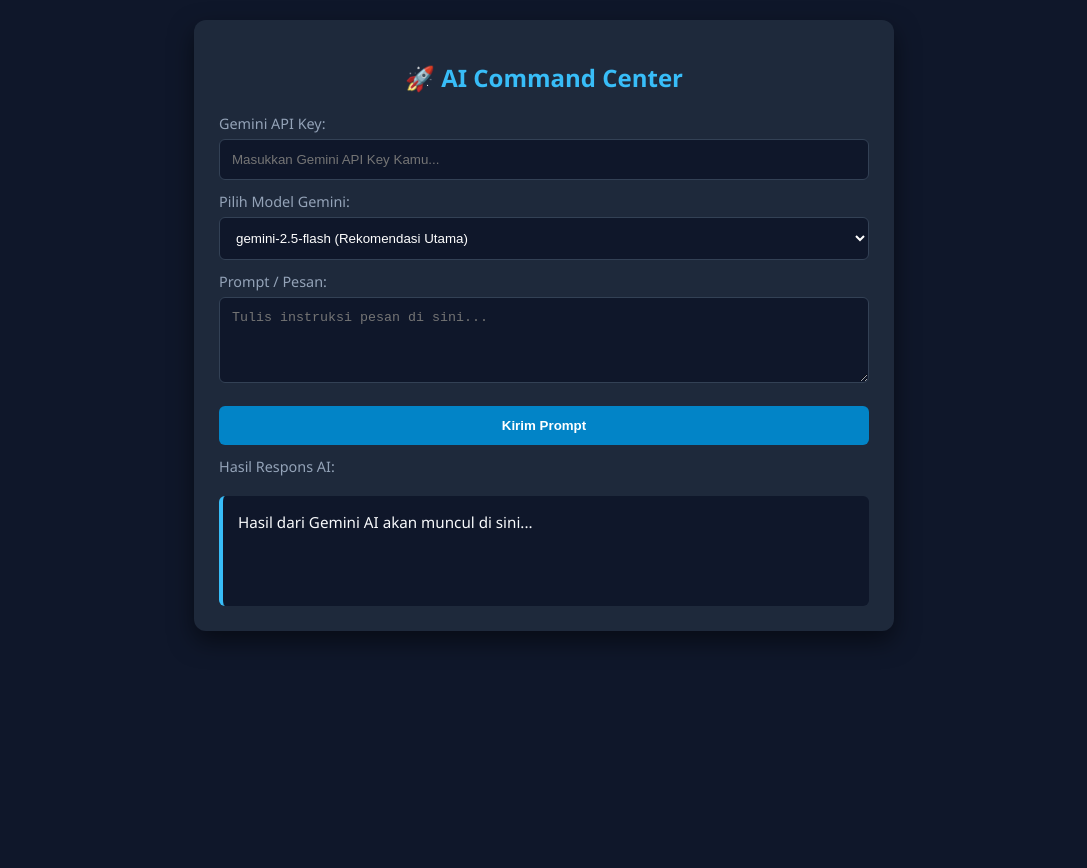
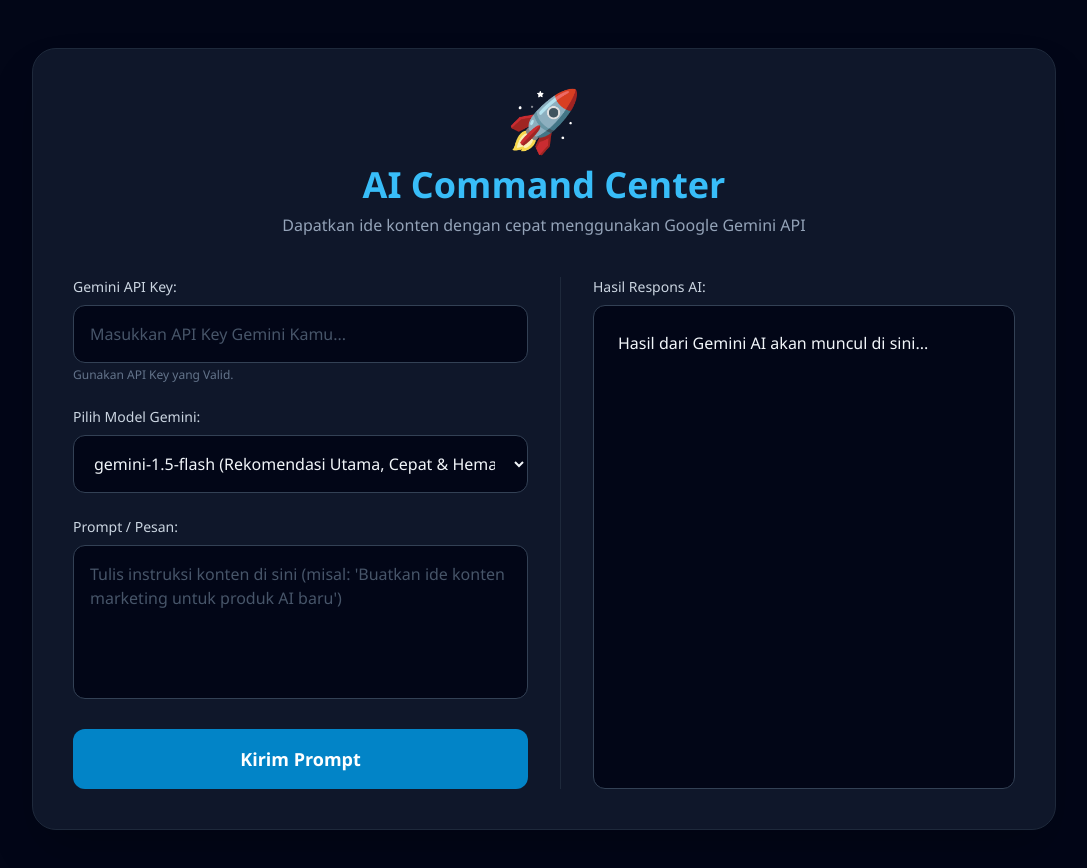
Before and after one commit to fandiyoku-netizen/ai-content-generator, a plain HTML site: page index.html in a window 1280 px wide. Shown: the whole page, without its empty margins (96-1183 px from the left). Before the commit the page ends 800 px from the top, so only its background shows below. Drawn offline with nearby package versions, Linux system fonts and the light colour scheme.

Commit message:
fix: update layout to modern and update API models (gemini-1.5-flash)

```diff
--- a/index.html
+++ b/index.html
@@ -3,39 +3,62 @@
 <head>
   <meta charset="UTF-8">
   <meta name="viewport" content="width=device-width, initial-scale=1.0">
-  <title>AI Content Generator Command Center</title>
+  <title>AI Content Generator Command Center | Fandy Yoku</title>
+  <!-- Menggunakan Tailwind CSS untuk Tampilan Modern -->
+  <script src="https://cdn.tailwindcss.com"></script>
   <style>
-    body { font-family: 'Segoe UI', Tahoma, Geneva, Verdana, sans-serif; background: #0f172a; color: #f8fafc; margin: 0; padding: 20px; display: flex; justify-content: center; }
-    .container { width: 100%; max-width: 650px; background: #1e293b; padding: 25px; border-radius: 12px; box-shadow: 0 10px 25px rgba(0,0,0,0.5); }
-    h1 { color: #38bdf8; font-size: 1.5rem; text-align: center; margin-bottom: 20px; }
-    label { font-size: 0.9rem; color: #94a3b8; display: block; margin-top: 12px; }
-    input, select, textarea { width: 100%; padding: 12px; margin-top: 6px; background: #0f172a; border: 1px solid #334155; border-radius: 6px; color: #fff; box-sizing: border-box; }
-    button { width: 100%; padding: 12px; margin-top: 18px; background: #0284c7; color: white; border: none; border-radius: 6px; font-weight: bold; cursor: pointer; transition: 0.2s; }
-    button:hover { background: #0369a1; }
-    .output { margin-top: 20px; padding: 15px; background: #0f172a; border-radius: 6px; border-left: 4px solid #38bdf8; min-height: 80px; white-space: pre-wrap; font-size: 0.95rem; line-height: 1.5; }
+    body { font-family: 'Segoe UI', Tahoma, Geneva, Verdana, sans-serif; }
+    .custom-scrollbar::-webkit-scrollbar { width: 6px; }
+    .custom-scrollbar::-webkit-scrollbar-thumb { background-color: #334155; border-radius: 3px; }
   </style>
 </head>
-<body>
-  <div class="container">
-    <h1>🚀 AI Command Center</h1>
+<body class="bg-slate-950 text-slate-100 min-h-screen p-6 md:p-12 flex justify-center">
 
-    <label for="apiKey">Gemini API Key:</label>
-    <input type="password" id="apiKey" placeholder="Masukkan Gemini API Key Kamu...">
+  <div class="container max-w-5xl bg-slate-900 p-8 md:p-10 rounded-3xl shadow-2xl border border-slate-800">
+    <header class="text-center mb-10 flex flex-col items-center">
+      <div class="text-6xl mb-4">🚀</div>
+      <h1 class="text-3xl md:text-4xl font-extrabold text-sky-400">AI Command Center</h1>
+      <p class="text-sm md:text-base text-slate-400 mt-2">Dapatkan ide konten dengan cepat menggunakan Google Gemini API</p>
+    </header>
 
-    <label for="modelSelect">Pilih Model Gemini:</label>
-    <select id="modelSelect">
-      <option value="gemini-2.5-flash">gemini-2.5-flash (Rekomendasi Utama)</option>
-      <option value="gemini-2.0-flash">gemini-2.0-flash</option>
-      <option value="gemini-1.5-flash">gemini-1.5-flash</option>
-    </select>
+    <div class="grid grid-cols-1 md:grid-cols-2 gap-8">
 
-    <label for="prompt">Prompt / Pesan:</label>
-    <textarea id="prompt" rows="4" placeholder="Tulis instruksi pesan di sini..."></textarea>
+      <!-- Panel Input -->
+      <div class="space-y-6">
+        <div>
+          <label for="apiKey" class="block text-sm font-medium text-slate-300">Gemini API Key:</label>
+          <input type="password" id="apiKey" placeholder="Masukkan API Key Gemini Kamu..."
+            class="w-full mt-2 p-4 bg-slate-950 border border-slate-700 rounded-xl text-slate-100 placeholder:text-slate-600 focus:border-sky-500 focus:ring-1 focus:ring-sky-500 outline-none transition duration-150">
+          <p class="text-xs text-slate-500 mt-1">Gunakan API Key yang Valid.</p>
+        </div>
 
-    <button onclick="generateContent()">Kirim Prompt</button>
+        <div>
+          <label for="modelSelect" class="block text-sm font-medium text-slate-300">Pilih Model Gemini:</label>
+          <select id="modelSelect" class="w-full mt-2 p-4 bg-slate-950 border border-slate-700 rounded-xl text-slate-100 focus:border-sky-500 focus:ring-1 focus:ring-sky-500 outline-none transition duration-150 cursor-pointer">
+            <option value="gemini-1.5-flash">gemini-1.5-flash (Rekomendasi Utama, Cepat & Hemat)</option>
+            <option value="gemini-1.5-pro">gemini-1.5-pro (Lebih Pintar)</option>
+            <option value="gemini-pro">gemini-pro (Klasik)</option>
+          </select>
+        </div>
 
-    <label>Hasil Respons AI:</label>
-    <div id="result" class="output">Hasil dari Gemini AI akan muncul di sini...</div>
+        <div>
+          <label for="prompt" class="block text-sm font-medium text-slate-300">Prompt / Pesan:</label>
+          <textarea id="prompt" rows="5" placeholder="Tulis instruksi konten di sini (misal: 'Buatkan ide konten marketing untuk produk AI baru')"
+            class="w-full mt-2 p-4 bg-slate-950 border border-slate-700 rounded-xl text-slate-100 placeholder:text-slate-600 focus:border-sky-500 focus:ring-1 focus:ring-sky-500 outline-none transition duration-150 resize-none"></textarea>
+        </div>
+
+        <button onclick="generateContent()" class="w-full p-4 bg-sky-600 hover:bg-sky-500 text-white rounded-xl font-bold text-lg cursor-pointer transition duration-150 flex items-center justify-center space-x-2">
+          <span id="buttonText">Kirim Prompt</span>
+          <span id="loader" class="hidden animate-spin rounded-full h-5 w-5 border-b-2 border-white"></span>
+        </button>
+      </div>
+
+      <!-- Panel Hasil -->
+      <div class="border-l border-slate-800 pl-0 md:pl-8 mt-8 md:mt-0 flex flex-col">
+        <label class="block text-sm font-medium text-slate-300 mb-2">Hasil Respons AI:</label>
+        <div id="result" class="flex-grow p-6 bg-slate-950 border border-slate-700 rounded-xl text-slate-100 min-h-[300px] whitespace-pre-wrap text-base font-normal leading-relaxed custom-scrollbar overflow-y-auto">Hasil dari Gemini AI akan muncul di sini...</div>
+      </div>
+    </div>
   </div>
 
   <script>
@@ -44,11 +67,17 @@
       const selectedModel = document.getElementById('modelSelect').value;
       const prompt = document.getElementById('prompt').value.trim();
       const resultDiv = document.getElementById('result');
+      const buttonText = document.getElementById('buttonText');
+      const loader = document.getElementById('loader');
 
-      if (!apiKey) { alert('Masukkan Gemini API Key!'); return; }
+      if (!apiKey) { alert('Silakan masukkan Gemini API Key yang valid!'); return; }
       if (!prompt) { alert('Prompt tidak boleh kosong!'); return; }
 
+      // Reset hasil dan mulai pemrosesan
       resultDiv.innerText = 'Sedang memproses... ⏳';
+      resultDiv.classList.remove('text-red-400');
+      buttonText.classList.add('hidden');
+      loader.classList.remove('hidden');
 
       try {
         const response = await fetch(`https://generativelanguage.googleapis.com/v1beta/models/${selectedModel}:generateContent?key=${apiKey}`, {
@@ -60,15 +89,26 @@
         });
 
         const data = await response.json();
+
+        // Hentikan pemrosesan
+        buttonText.classList.remove('hidden');
+        loader.classList.add('hidden');
+
         if (data.candidates && data.candidates[0].content.parts[0].text) {
           resultDiv.innerText = data.candidates[0].content.parts[0].text;
         } else if (data.error) {
-          resultDiv.innerText = 'Error: ' + data.error.message;
+          resultDiv.classList.add('text-red-400');
+          resultDiv.innerText = 'Error API: ' + data.error.message;
         } else {
-          resultDiv.innerText = 'Tidak ada respon dari AI.';
+          resultDiv.classList.add('text-red-400');
+          resultDiv.innerText = 'Tidak ada respons dari AI atau format respons tidak dikenal.';
         }
       } catch (err) {
-        resultDiv.innerText = 'Kesalahan koneksi: ' + err.message;
+        // Hentikan pemrosesan
+        buttonText.classList.remove('hidden');
+        loader.classList.add('hidden');
+        resultDiv.classList.add('text-red-400');
+        resultDiv.innerText = 'Terjadi kesalahan koneksi ke server Google. Pastikan API Key dan koneksi internet kamu valid.';
       }
     }
   </script>
```
